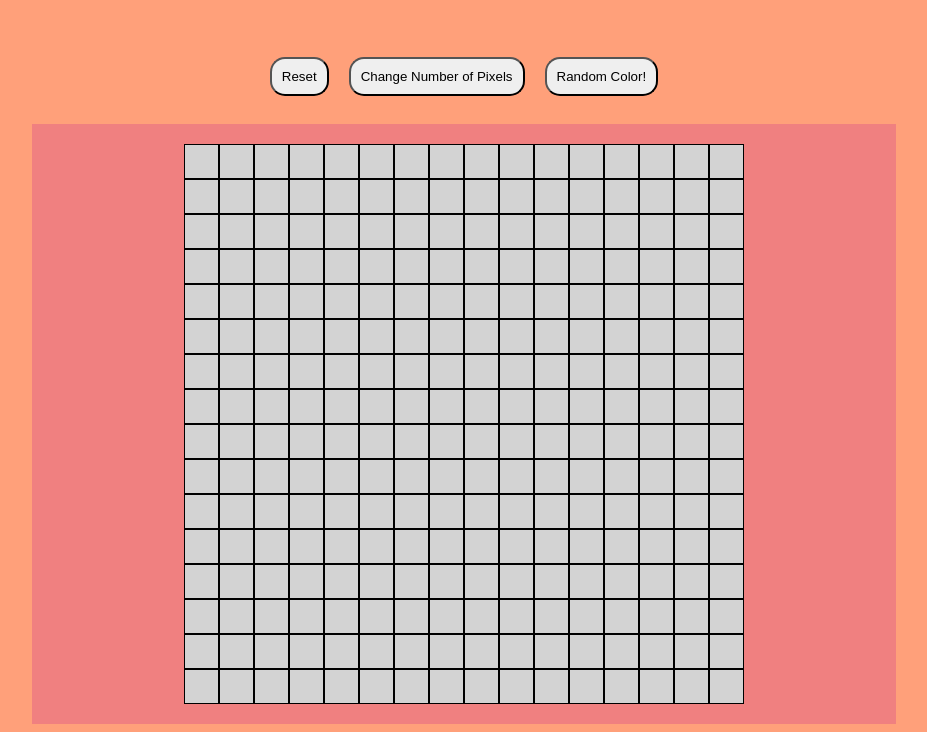
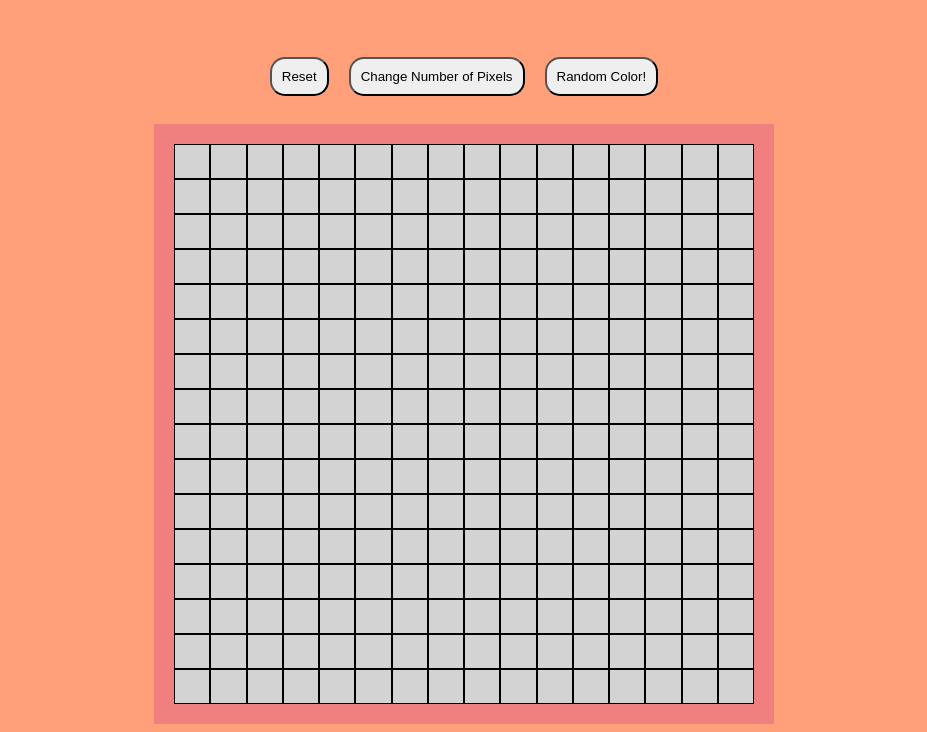
Before and after one commit to ShallowOatmeal/EtchASketch, a plain HTML site: page index.html in a window 1280 px wide. Shown: the part 202-934 px from the top of the page, without its empty margins (176-1103 px from the left). Drawn offline with Linux system fonts and the light colour scheme; a web font is replaced by a local one.

Commit message:
YOU DID IT! 100% Complete. Just missing Random Color extra credit and you're done.. Look at you, persevering against all odds... SO proud

```diff
--- a/scripts.js
+++ b/scripts.js
@@ -1,7 +1,7 @@
 const container = document.querySelector('#container');
-let PXS = 600;
-let containerHeight = container.style.height;
-let containerWidth = container.style.width;
+const containerProperties = window.getComputedStyle(container);
+const CONTAINER_HEIGHT = containerProperties.getPropertyValue('height');
+const CONTAINER_WIDTH = containerProperties.getPropertyValue('width');
 const resetButton = document.querySelector('#reset');
 const numSquares = document.querySelector('#numSquares');
 const randomColor = document.querySelector('#randomColor');
@@ -14,22 +14,17 @@ resetButton.addEventListener("click", (e) => {
     }
 });
 
-/*         cell.style.width = `${(containerWidth / cols) - 2}px`
-        cell.style.height = `${(containerHeight / rows) - 2}px`
-        */
-
 
 function randColor() {
-    cell.style.backgroundColor = "rgb(32, 32,32)";
-    randomColor.addEventListener(click, (e) => {
-        cell.style.backgroundColor = '';
-    })
-}
+    cell.style.backgroundColor = `rgb(${random(255)},${random(255)},${random(255)}`;
+    }
 
 function newGrid(rows, cols) {
     for (let c = 0; c < (rows * cols); c++) {
         let cell = document.createElement('div');
         cell.classList.add('gridCell');
+        cell.style.width = `calc(${CONTAINER_WIDTH} / ${cols})`;
+        cell.style.height = `calc(${CONTAINER_HEIGHT} / ${rows})`;
         container.appendChild(cell);
         cell.addEventListener("mouseover", (e) => {
             cell.style.backgroundColor = "rgb(32, 32, 32)";
@@ -37,16 +32,18 @@ function newGrid(rows, cols) {
     }
 }
 
-newGrid(16, 16);
+newGrid(16,16);
 
 numSquares.addEventListener("click", (e) => {
     let newPixels = prompt("How many Pixels would you like to draw on?");
-    let pixels = document.querySelectorAll('.gridCell')
-    for (const pixel of pixels) {
-        pixel.remove();
+    if (newPixels <= 100) {
+        let pixels = document.querySelectorAll('.gridCell')
+        for (const pixel of pixels) {
+            pixel.remove();
+        }
+    }
+    else {
+        alert("The number of pixels has to be lower than 100!");
     }
     newGrid(newPixels, newPixels);
-    let newPix = document.querySelector('.gridCell');
-    newPix.style.height = `${(containerHeight / newPixels) - 2}px`;
-    newPix.style.width =  `${(containerWidth / newPixels) - 2}px`;
 });
--- a/styles.css
+++ b/styles.css
@@ -24,14 +24,9 @@ body{
     padding: 10px;
 }
 
-
 .wrapper{
     display: flex;
     justify-content: center;
-    background-color: lightcoral;
-    padding: 20px;
-    margin-left: 200px;
-    margin-right: 200px;
     overflow: hidden;
 }
 
@@ -39,9 +34,11 @@ body{
     display: flex;
     flex-wrap: wrap;
     width: 580px;
+    height: 560px;
     max-width: 580px;
-    max-height: 600px;
+    max-height: 560px;
     justify-content: center;
+    border: 20px solid lightcoral;
 }
 
 .gridCell{
@@ -49,6 +46,4 @@ body{
     border: 1px solid black;
     box-sizing: border-box;
     background-color: lightgrey;
-    height: 35px;
-    width: 35px;
 }
```
